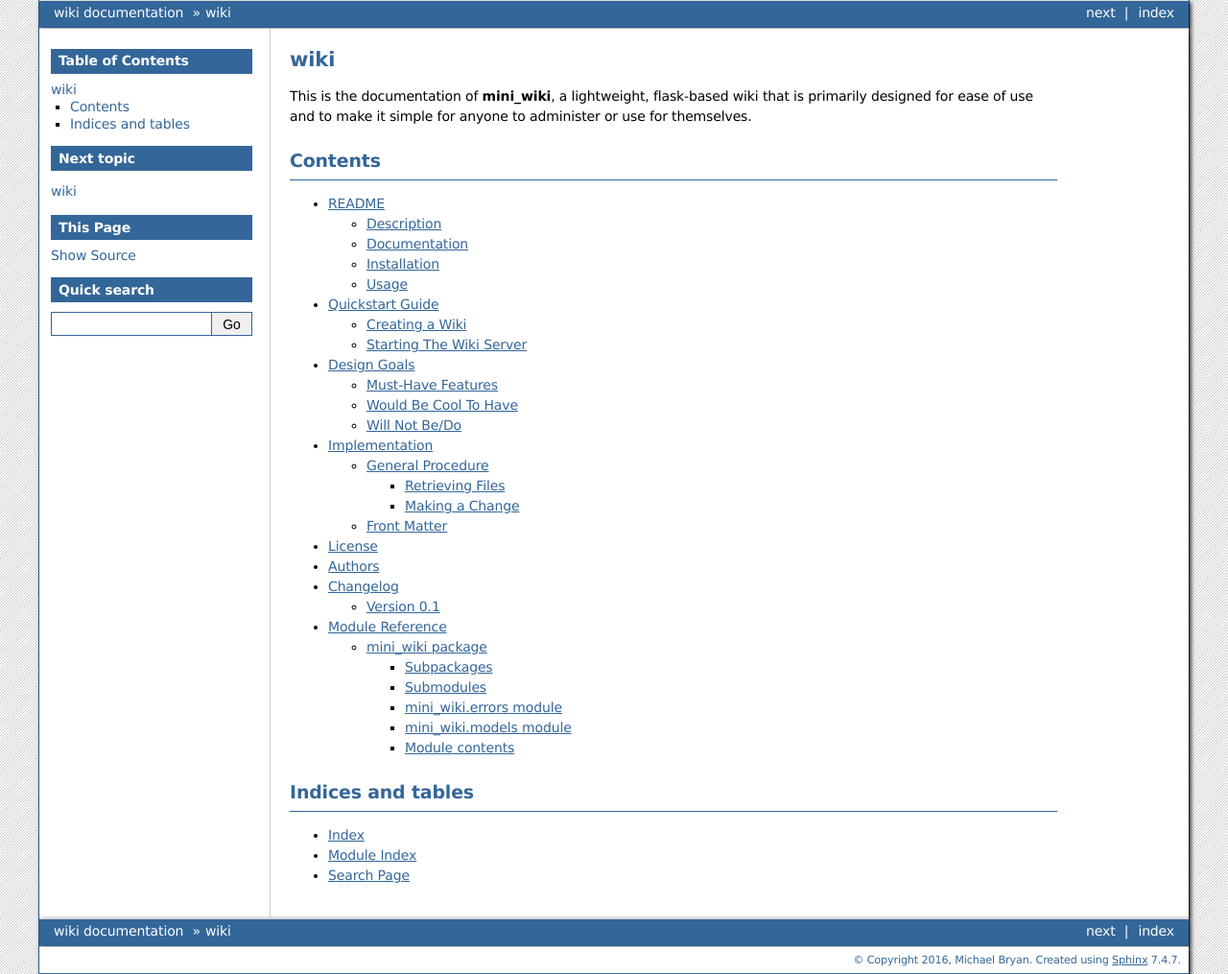
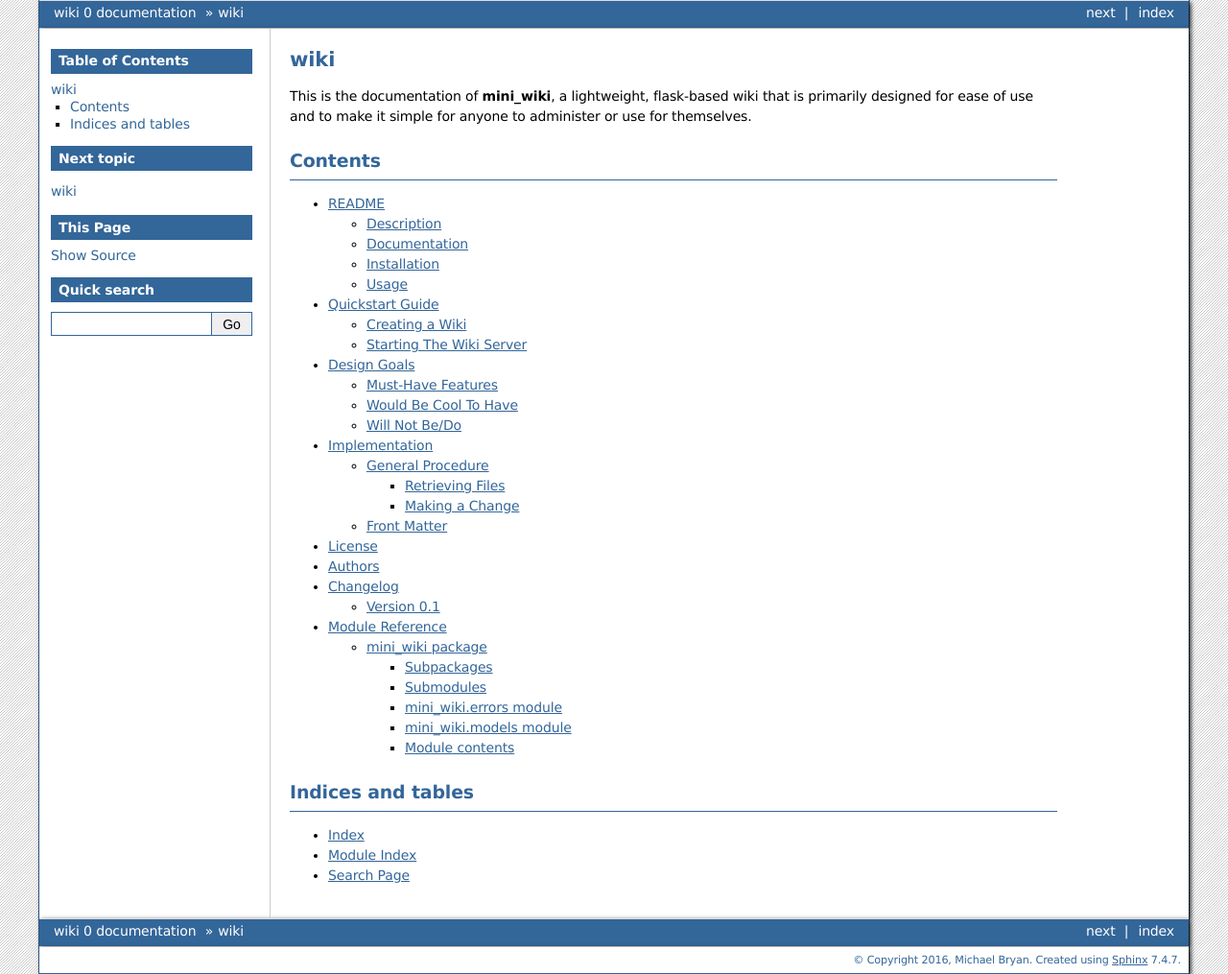
Before and after one commit to Michael-F-Bryan/mini_wiki, a Sphinx documentation site: the page built from docs/index.rst, in a window 1280 px wide. Shown: the whole page at 96% size. Built offline with Sphinx 7.4.7, drawn with Linux system fonts in a browser that asks for light colours; formulas are drawn with MathJax 3; the version number could not be read and is left out; part of the change alters nothing that is shown.

```diff
--- a/docs/conf.py
+++ b/docs/conf.py
@@ -32,7 +32,7 @@ if on_rtd:
         inspect.getfile(inspect.currentframe())))
 
     output_dir = os.path.join(__location__, "../docs/api")
-    module_dir = os.path.join(__location__, "../wiki")
+    module_dir = os.path.join(__location__, "../mini_wiki")
     cmd_line_template = "sphinx-apidoc -f -o {outputdir} {moduledir}"
     cmd_line = cmd_line_template.format(outputdir=output_dir, moduledir=module_dir)
     apidoc.main(cmd_line.split(" "))
@@ -129,7 +129,7 @@ html_theme = 'bizstyle'
 # The name for this set of Sphinx documents.  If None, it defaults to
 # "<project> v<release> documentation".
 try:
-    from wiki import __version__ as version
+    from mini_wiki import __version__ as version
 except ImportError:
     pass
 else:
@@ -194,7 +194,7 @@ html_static_path = ['_static']
 # html_file_suffix = None
 
 # Output file base name for HTML help builder.
-htmlhelp_basename = 'wiki-doc'
+htmlhelp_basename = 'mini_wiki-doc'
 
 
 # -- Options for LaTeX output --------------------------------------------------
@@ -213,7 +213,7 @@ latex_elements = {
 # Grouping the document tree into LaTeX files. List of tuples
 # (source start file, target name, title, author, documentclass [howto/manual]).
 latex_documents = [
-  ('index', 'user_guide.tex', u'wiki Documentation',
+  ('index', 'user_guide.tex', u'mini_wiki Documentation',
    u'Michael Bryan', 'manual'),
 ]
 
```
